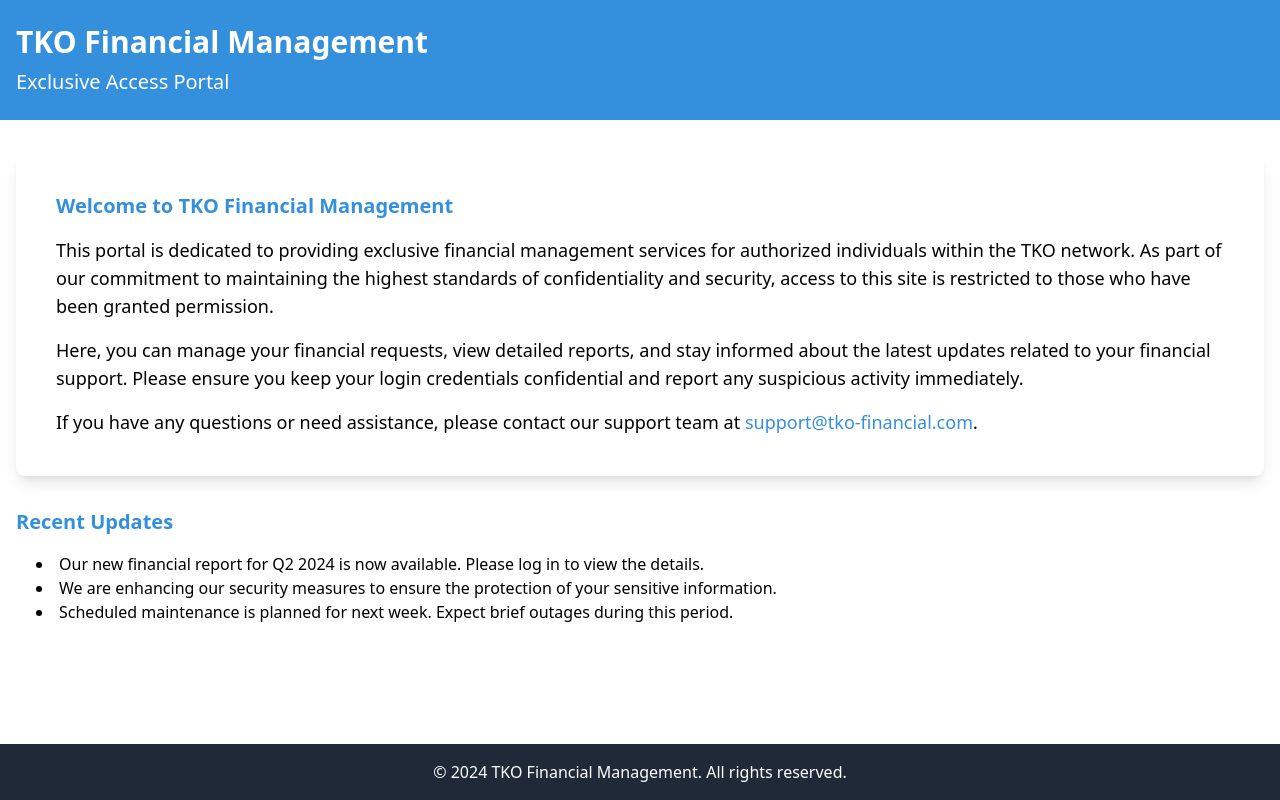
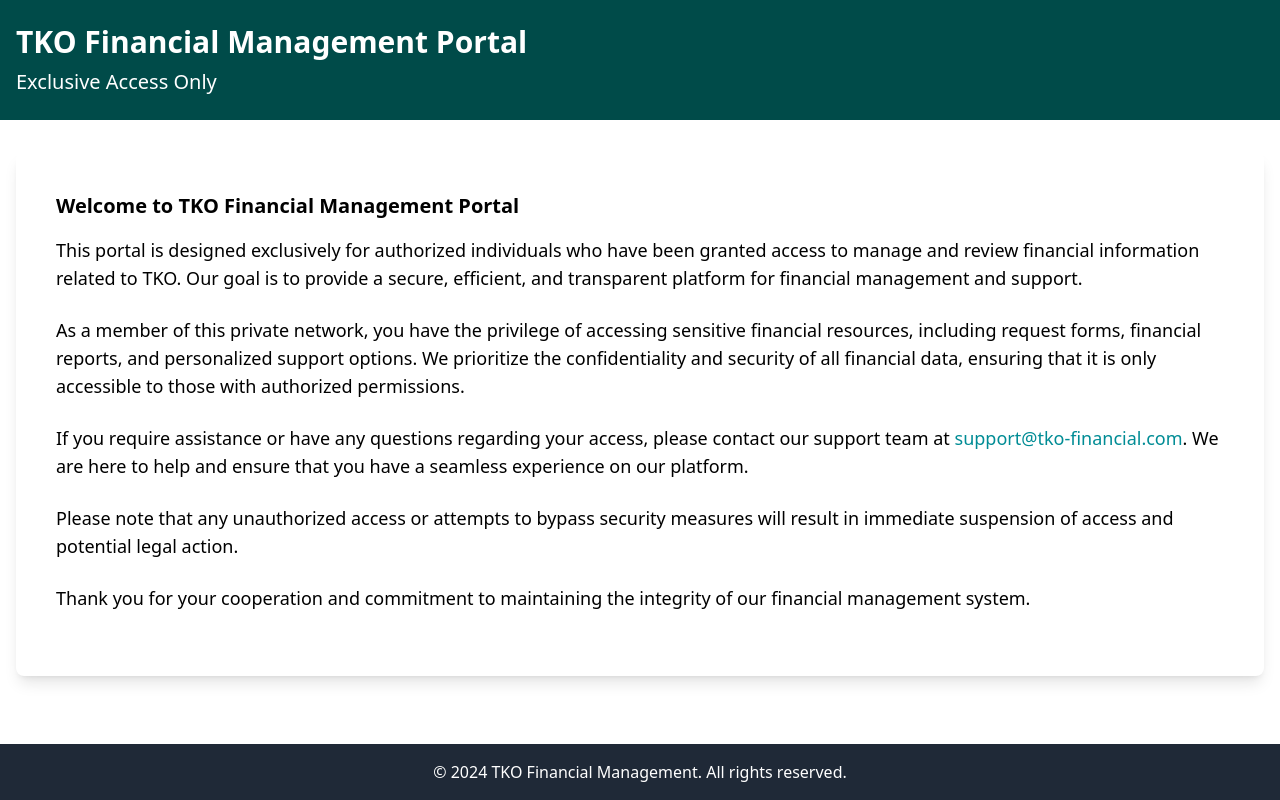
Before and after one commit to krist-ig-project/Admin, a Vue app: page / in a window 1280 px wide. Built offline with nearby package versions, Linux system fonts and the light colour scheme; the HTML template or start-up script is replaced by a standard one.

Commit message:
Update Home.vue

```diff
--- a/src/views/Home.vue
+++ b/src/views/Home.vue
@@ -2,34 +2,31 @@
   <div class="min-h-screen flex flex-col">
     <header class="bg-primary text-white py-6">
       <div class="container mx-auto px-4">
-        <h1 class="text-3xl font-bold">TKO Financial Management</h1>
-        <h2 class="text-xl mt-2">Exclusive Access Portal</h2>
+        <h1 class="text-3xl font-bold">TKO Financial Management Portal</h1>
+        <h2 class="text-xl mt-2">Exclusive Access Only</h2>
       </div>
     </header>
 
     <main class="flex-grow container mx-auto px-4 py-8">
-      <section class="bg-white shadow-lg rounded-lg overflow-hidden p-6 sm:p-10">
-        <h3 class="text-xl font-semibold mb-4 text-primary">Welcome to TKO Financial Management</h3>
-        <p class="text-lg mb-4">
-          This portal is dedicated to providing exclusive financial management services for authorized individuals within the TKO network.
-          As part of our commitment to maintaining the highest standards of confidentiality and security, access to this site is restricted to those who have been granted permission.
-        </p>
-        <p class="text-lg mb-4">
-          Here, you can manage your financial requests, view detailed reports, and stay informed about the latest updates related to your financial support.
-          Please ensure you keep your login credentials confidential and report any suspicious activity immediately.
-        </p>
-        <p class="text-lg">
-          If you have any questions or need assistance, please contact our support team at <a href="mailto:support@tko-financial.com" class="text-primary">support@tko-financial.com</a>.
-        </p>
-      </section>
-
-      <section class="mt-8">
-        <h3 class="text-xl font-semibold mb-4 text-primary">Recent Updates</h3>
-        <ul class="list-disc list-inside pl-5">
-          <li>Our new financial report for Q2 2024 is now available. Please log in to view the details.</li>
-          <li>We are enhancing our security measures to ensure the protection of your sensitive information.</li>
-          <li>Scheduled maintenance is planned for next week. Expect brief outages during this period.</li>
-        </ul>
+      <section class="bg-white shadow-lg rounded-lg overflow-hidden">
+        <div class="p-6 sm:p-10">
+          <h3 class="text-xl font-semibold mb-4 text-primary">Welcome to TKO Financial Management Portal</h3>
+          <p class="text-lg mb-6">
+            This portal is designed exclusively for authorized individuals who have been granted access to manage and review financial information related to TKO. Our goal is to provide a secure, efficient, and transparent platform for financial management and support.
+          </p>
+          <p class="text-lg mb-6">
+            As a member of this private network, you have the privilege of accessing sensitive financial resources, including request forms, financial reports, and personalized support options. We prioritize the confidentiality and security of all financial data, ensuring that it is only accessible to those with authorized permissions.
+          </p>
+          <p class="text-lg mb-6">
+            If you require assistance or have any questions regarding your access, please contact our support team at <a href="mailto:support@tko-financial.com" class="text-accent hover:underline">support@tko-financial.com</a>. We are here to help and ensure that you have a seamless experience on our platform.
+          </p>
+          <p class="text-lg mb-6">
+            Please note that any unauthorized access or attempts to bypass security measures will result in immediate suspension of access and potential legal action.
+          </p>
+          <p class="text-lg mb-6">
+            Thank you for your cooperation and commitment to maintaining the integrity of our financial management system.
+          </p>
+        </div>
       </section>
     </main>
 
@@ -49,9 +46,15 @@ export default {
 
 <style scoped>
 .bg-primary {
-  background-color: #3490dc; /* Primary color */
+  background-color: #004b49; /* Primary color */
 }
-.text-primary {
-  color: #3490dc; /* Primary color text */
+.bg-primary-dark {
+  background-color: #003737; /* Darker shade of primary color */
+}
+.text-accent {
+  color: #008c95; /* Accent color */
+}
+.hover\:underline:hover {
+  text-decoration: underline;
 }
 </style>
```
